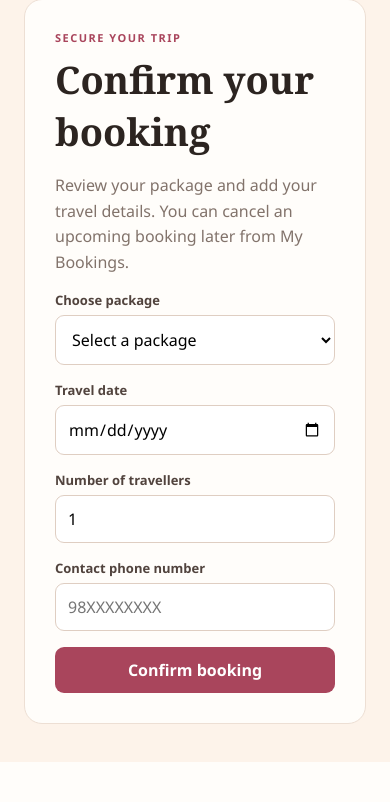
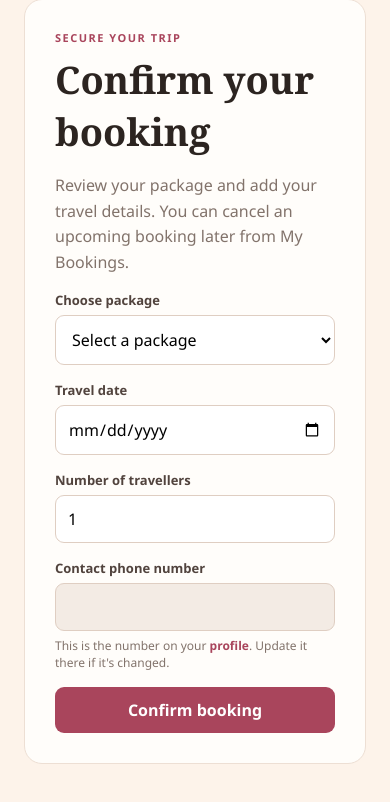
Before and after one commit to shambhavisubedi-create/project, a Flask app: template templates/book_package.html in a window 390 px wide. Shown: the part 111-913 px from the top of the page. Before the commit the page ends 873 px from the top, so only its background shows below. Run offline with Flask 3, Linux system fonts and the light colour scheme; the template is opened without the code that fills it, so the values that code supplies are empty.

Commit message:
Add package/booking safety limits and fix phone spoofing + reselection bugs
- Enforce realistic price (Rs 2,000-500,000) and duration (1-60 days)
  bounds when admins add or edit packages, and fix a leftover Rs 1
  test price on an existing package.
- Cap bookings to travel dates within the next two years, on top of
  the existing rule blocking already-passed dates.
- Stop trusting the booking form's phone number: it's now pulled from
  the traveller's own account instead, closing a hole where anyone
  could book a trip under someone else's number.
- Fix "Book this package" not passing the package ID through, which
  forced travellers to re-pick their package from a dropdown.
- Clean up leftover broken markup in the booking form's phone field.

```diff
--- a/app.py
+++ b/app.py
@@ -1,6 +1,6 @@
 from flask import Flask, flash, render_template, request, redirect, url_for, session
 from dotenv import load_dotenv
-from datetime import date
+from datetime import date, timedelta
 from mysql.connector import IntegrityError
 from werkzeug.security import check_password_hash, generate_password_hash
 
@@ -70,6 +70,12 @@ PACKAGE_DETAILS = {
     1: {"tag": "Culture & lakes", "summary": "A balanced city and lakeside escape combining Kathmandu's heritage with Pokhara's mountain views.", "places": ["Kathmandu", "Patan", "Pokhara", "Phewa Lake"], "activities": ["Heritage walk", "Lakeside boating", "Sunrise viewpoint"], "includes": ["Hotel stay", "Private transfers", "Daily breakfast", "Local guide"]},
     2: {"tag": "Wildlife escape", "summary": "A relaxed jungle break with guided wildlife experiences and a warm introduction to Tharu culture.", "places": ["Sauraha", "Chitwan National Park", "Rapti River"], "activities": ["Jeep safari", "Canoe ride", "Tharu cultural evening"], "includes": ["Hotel stay", "Safari permits", "Breakfast and dinner", "Naturalist guide"]},
     3: {"tag": "High Himalayan trek", "summary": "A carefully paced Everest journey through Sherpa villages, dramatic valleys and iconic mountain viewpoints.", "places": ["Lukla", "Namche Bazaar", "Tengboche", "Everest Base Camp"], "activities": ["Guided trek", "Acclimatisation hikes", "Mountain photography"], "includes": ["Domestic flights", "Teahouse stays", "Trekking guide", "Required permits"]},
+    5: {"tag": "Pilgrimage", "summary": "A short, peaceful visit to the birthplace of Lord Buddha and its surrounding monastic zone.", "places": ["Maya Devi Temple", "Sacred Garden", "Monastic Zone"], "activities": ["Pilgrimage walk", "Meditation session", "Cycling tour"], "includes": ["Hotel stay", "Private transfers", "Daily breakfast", "Local guide"]},
+    6: {"tag": "Hilltop retreat", "summary": "A quick weekend escape near Kathmandu built around Himalayan sunrise views.", "places": ["Nagarkot viewpoint", "Panoramic trails"], "activities": ["Sunrise viewing", "Short hikes", "Photography"], "includes": ["Hotel stay", "Jeep transfers", "Daily breakfast"]},
+    7: {"tag": "Heritage town", "summary": "A relaxed walk through a beautifully preserved Newari hill town with sweeping Himalayan views.", "places": ["Bandipur Bazaar", "Tundikhel", "Siddha Cave"], "activities": ["Village walks", "Cave visit", "Local cuisine tasting"], "includes": ["Hotel stay", "Private transfers", "Daily breakfast", "Local guide"]},
+    8: {"tag": "Remote alpine lake", "summary": "A trek into Nepal's far west to reach one of the country's most untouched alpine lakes.", "places": ["Rara National Park", "Lakeside trail", "Talcha"], "activities": ["Guided trekking", "Camping", "Nature photography"], "includes": ["Domestic flights", "Camping/lodge stays", "Trekking guide", "Required permits"]},
+    9: {"tag": "Trans-Himalayan jeep tour", "summary": "A dramatic jeep expedition into the walled villages and ochre cliffs of Upper Mustang.", "places": ["Lo Manthang", "Muktinath", "Kali Gandaki Valley"], "activities": ["Jeep touring", "Monastery visits", "Cultural walks"], "includes": ["4WD jeep transport", "Lodge stays", "Local guide", "Required permits"]},
+    10: {"tag": "Cultural city break", "summary": "A colourful introduction to Mithila art and tradition centred on the Janaki Mandir.", "places": ["Janaki Mandir", "Ganga Sagar"], "activities": ["Temple visit", "Mithila art workshop", "Food exploration"], "includes": ["Hotel stay", "Private transfers", "Daily breakfast"]},
 }
 
 
@@ -495,6 +501,11 @@ def place_detail(slug):
 # BOOK PACKAGE
 
 
+# Trips can be planned ahead, but not decades ahead -- two years covers any
+# realistic advance booking.
+MAX_BOOKING_DAYS_AHEAD = 180
+
+
 @app.route("/book_package", methods=["GET", "POST"])
 def book_package():
 
@@ -511,27 +522,42 @@ def book_package():
         (package_id,), fetch="one",
     ) if package_id else None
 
+    max_travel_date = (date.today() + timedelta(days=MAX_BOOKING_DAYS_AHEAD)).isoformat()
+
+    # The contact number always comes from the traveller's own account, never
+    # from the submitted form -- otherwise anyone could book a trip under
+    # someone else's phone number just by typing it into the field.
+    traveller_phone = query(
+        "SELECT phone FROM users WHERE id = %s", (session["user_id"],), fetch="one"
+    )["phone"]
+
+    if not traveller_phone:
+        flash("Please add a phone number to your profile before booking a package.", "error")
+        return redirect(url_for("profile"))
+
     if request.method == "POST":
 
         travel_date = request.form.get("travel_date", "")
-        phone = request.form.get("phone", "").strip()
+        phone=request.form.get("phone","").strip()
+        phone = traveller_phone
 
         try:
             travellers = int(request.form.get("travellers", "0"))
         except ValueError:
             travellers = 0
 
-        # A booking needs a real package, a future date, a phone number,
-        # and a sensible traveller count.
+        # A booking needs a real package, a date that's neither already
+        # passed nor unrealistically far out, and a sensible traveller count.
 
         if (
             package is None
             or travel_date < date.today().isoformat()
+            or travel_date > max_travel_date
             or not phone
             or not 1 <= travellers <= 20
         ):
 
-            flash("Please complete all booking details with a valid future travel date.", "error")
+            flash("Please complete all booking details with a valid travel date within the next 6 month years.", "error")
 
         else:
 
@@ -561,6 +587,8 @@ def book_package():
         package=package,
         packages=query("SELECT id, name, duration_days, price FROM packages ORDER BY price"),
         today=date.today().isoformat(),
+        max_travel_date=max_travel_date,
+        traveller_phone=traveller_phone,
     )
 
 
@@ -902,6 +930,29 @@ def delete_traveller(user_id):
 
 # MANAGE PACKAGES - ADMIN
 
+# A real Nepal package is never a one-rupee line item and never a multi-decade
+# "trip" -- these bounds keep the data admins enter believable.
+MIN_PACKAGE_PRICE = 2000
+MAX_PACKAGE_PRICE = 500000
+MIN_PACKAGE_DAYS = 1
+MAX_PACKAGE_DAYS = 60
+
+
+def validate_package_fields(name, hotel_type, transport_mode, duration_days, price):
+    """Returns an error message if the package fields aren't sane, else None."""
+
+    if not (name and hotel_type and transport_mode):
+        return "Please fill in every field."
+
+    if not (MIN_PACKAGE_DAYS <= duration_days <= MAX_PACKAGE_DAYS):
+        return f"Duration must be between {MIN_PACKAGE_DAYS} and {MAX_PACKAGE_DAYS} days."
+
+    if not (MIN_PACKAGE_PRICE <= price <= MAX_PACKAGE_PRICE):
+        return f"Price must be between {format_npr(MIN_PACKAGE_PRICE)} and {format_npr(MAX_PACKAGE_PRICE)}."
+
+    return None
+
+
 @app.route("/admin/packages", methods=["GET", "POST"])
 def admin_packages():
 
@@ -935,9 +986,11 @@ def admin_packages():
         except ValueError:
             price = 0
 
-        if not (name and hotel_type and transport_mode) or duration_days < 1 or price <= 0:
+        error = validate_package_fields(name, hotel_type, transport_mode, duration_days, price)
 
-            flash("Please fill in every field with a valid duration and price.", "error")
+        if error:
+
+            flash(error, "error")
 
         else:
 
@@ -981,9 +1034,11 @@ def update_package(package_id):
     except ValueError:
         price = 0
 
-    if not (name and hotel_type and transport_mode) or duration_days < 1 or price <= 0:
+    error = validate_package_fields(name, hotel_type, transport_mode, duration_days, price)
 
-        flash("Please fill in every field with a valid duration and price.", "error")
+    if error:
+
+        flash(error, "error")
 
     else:
 
--- a/templates/admin_packages.html
+++ b/templates/admin_packages.html
@@ -113,7 +113,7 @@
         </div>
         <div>
           <label for="price">Price (NPR)</label>
-          <input type="number" id="price" name="price" min="1" step="1" required>
+          <input type="number" id="price" name="price" min="2000" max="500000" step="1" required>
         </div>
         <div>
           <label for="hotel_type">Accommodation</label>
@@ -172,7 +172,7 @@
               </div>
               <div>
                 <label>Price (NPR)</label>
-                <input type="number" name="price" value="{{ package.price|int }}" min="1" step="1" required>
+                <input type="number" name="price" value="{{ package.price|int }}" min="2000" max="500000" step="1" required>
               </div>
               <div>
                 <label>Accommodation</label>
--- a/templates/book_package.html
+++ b/templates/book_package.html
@@ -102,6 +102,20 @@
       border: 1px solid #dfcec2;
       background: #fff
     }
+    input[readonly] {
+      background: #f3ebe4;
+      color: var(--t)
+    }
+    small {
+      display: block;
+      margin-top: 6px;
+      color: var(--m);
+      font-size: 12px
+    }
+    small a {
+      color: var(--w);
+      font-weight: bold
+    }
     button {
       border: 0;
       background: var(--w);
@@ -170,7 +184,7 @@
           {% endif %}
           <div>
             <label>Travel date</label>
-            <input type="date" name="travel_date" min="{{ today }}" required>
+            <input type="date" name="travel_date" min="{{ today }}" max="{{ max_travel_date }}" required>
           </div>
           <div>
             <label>Number of travellers</label>
@@ -178,7 +192,8 @@
           </div>
           <div class="full">
             <label>Contact phone number</label>
-            <input name="phone" required placeholder="98XXXXXXXX">
+            <input value="{{ traveller_phone }}" readonly>
+            <small>This is the number on your <a href="{{ url_for('profile') }}">profile</a>. Update it there if it's changed.</small>
           </div>
           <div class="full">
             <button type="submit">Confirm booking</button>
--- a/templates/package_detail.html
+++ b/templates/package_detail.html
@@ -206,7 +206,7 @@
           <h3>Starting price</h3>
           <div class="price">{{ package.price|npr }} <small>per traveller</small></div>
         </div>
-        <a class="book" href="{{ url_for('book_package') }}">Book this package</a>
+        <a class="book" href="{{ url_for('book_package', package_id=package.id) }}">Book this package</a>
         <p class="note">Booking confirmation and payment will be added in the next step.</p>
       </aside>
     </div>
```
